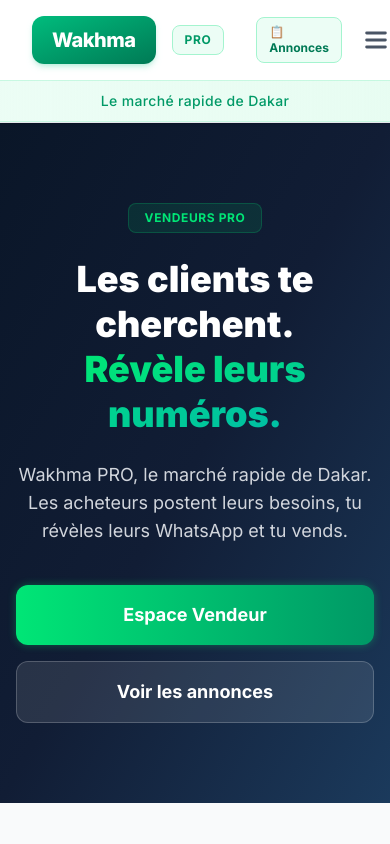
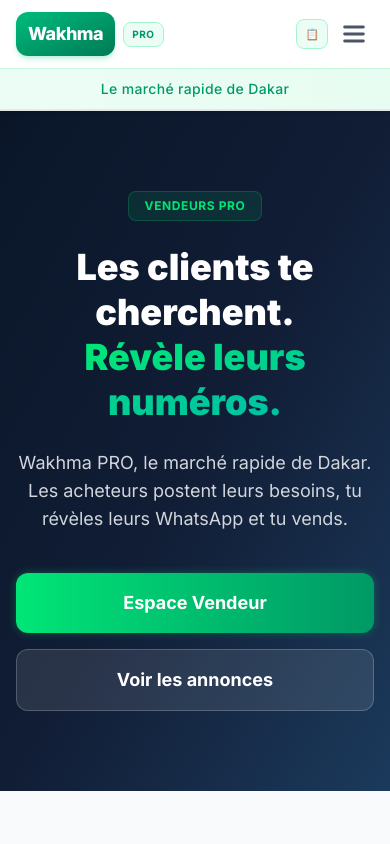
Before and after one commit to idimbengue003-web/waxma-pro, a React (Vite) app: page / in a window 390 px wide. Shown: the top 844 px of the page. Built offline with nearby package versions, Linux system fonts and the light colour scheme.

Commit message:
Header mobile: reduit padding/logo/boutons pour eviter debordement

```diff
--- a/src/components/Header.jsx
+++ b/src/components/Header.jsx
@@ -21,12 +21,12 @@
 
   return (
     <header className={`backdrop-blur-md sticky top-0 z-50 border-b shadow-sm ${isKing ? 'bg-white/80 border-yellow-300' : 'bg-white/80 border-gray-200'}`}>
-      <div className="max-w-6xl mx-auto px-8 py-4 flex items-center justify-between gap-8">
-        <div className="flex items-center gap-4">
-          <a href="#/" onClick={() => window.scrollTo({ top: 0, behavior: 'smooth' })} className={`font-extrabold text-xl px-5 py-2.5 rounded-xl tracking-tight cursor-pointer transition-shadow ${
+      <div className="max-w-6xl mx-auto px-4 md:px-8 py-3 md:py-4 flex items-center justify-between gap-4 md:gap-8">
+        <div className="flex items-center gap-2 md:gap-4 shrink-0">
+          <a href="#/" onClick={() => window.scrollTo({ top: 0, behavior: 'smooth' })} className={`font-extrabold text-lg md:text-xl px-3 md:px-5 py-2 md:py-2.5 rounded-xl tracking-tight cursor-pointer transition-shadow ${
             isKing ? 'bg-gradient-to-br from-yellow-400 to-yellow-600 text-white shadow-md shadow-yellow-500/20 hover:shadow-lg hover:shadow-yellow-500/30' : 'bg-gradient-to-br from-emerald-500 to-emerald-700 text-white shadow-md shadow-emerald-500/20 hover:shadow-lg hover:shadow-emerald-500/30'
           }`}>Wakhma</a>
-          <span className={`font-bold text-xs px-3 py-1.5 rounded-lg uppercase tracking-wider ${
+          <span className={`font-bold text-[10px] md:text-xs px-2 md:px-3 py-1 md:py-1.5 rounded-lg uppercase tracking-wider ${
             isKing ? 'text-yellow-600 bg-yellow-50 border border-yellow-200' : 'text-emerald-600 bg-emerald-50 border border-emerald-200'
           }`}>PRO</span>
           {isKing && <span className="text-lg">👑</span>}
@@ -66,16 +66,16 @@
         </nav>
 
         {/* Mobile */}
-        <div className="md:hidden flex items-center gap-3">
-          <a href="#/demandes" className={`flex items-center gap-1.5 px-3 py-1.5 rounded-lg text-xs font-bold ${
+        <div className="md:hidden flex items-center gap-1.5">
+          <a href="#/demandes" className={`flex items-center gap-1 px-2 py-1.5 rounded-lg text-[11px] font-bold ${
             isKing ? 'bg-yellow-50 text-yellow-700 border border-yellow-200' : 'bg-emerald-50 text-emerald-700 border border-emerald-200'
-          }`}>📋 Annonces</a>
+          }`}>📋</a>
           {vendeur && (
-            <a href="#/recharge" className={`flex items-center gap-1.5 px-3 py-1.5 rounded-lg text-xs font-bold ${
+            <a href="#/recharge" className={`flex items-center gap-1 px-2 py-1.5 rounded-lg text-[11px] font-bold ${
               isKing ? 'bg-yellow-50 text-yellow-700 border border-yellow-200' : 'bg-emerald-50 text-emerald-700 border border-emerald-200'
-            }`}>💎 {points.toLocaleString('fr-FR')}</a>
+            }`}>💎</a>
           )}
-          <button onClick={() => setMenuOpen(!menuOpen)} className="text-gray-600 p-2">
+          <button onClick={() => setMenuOpen(!menuOpen)} className="text-gray-600 p-1.5">
             <svg className="w-7 h-7" fill="none" viewBox="0 0 24 24" stroke="currentColor" strokeWidth={2.5}>
               {menuOpen ? <path strokeLinecap="round" strokeLinejoin="round" d="M6 18L18 6M6 6l12 12" />
                 : <path strokeLinecap="round" strokeLinejoin="round" d="M4 6h16M4 12h16M4 18h16" />}
```
